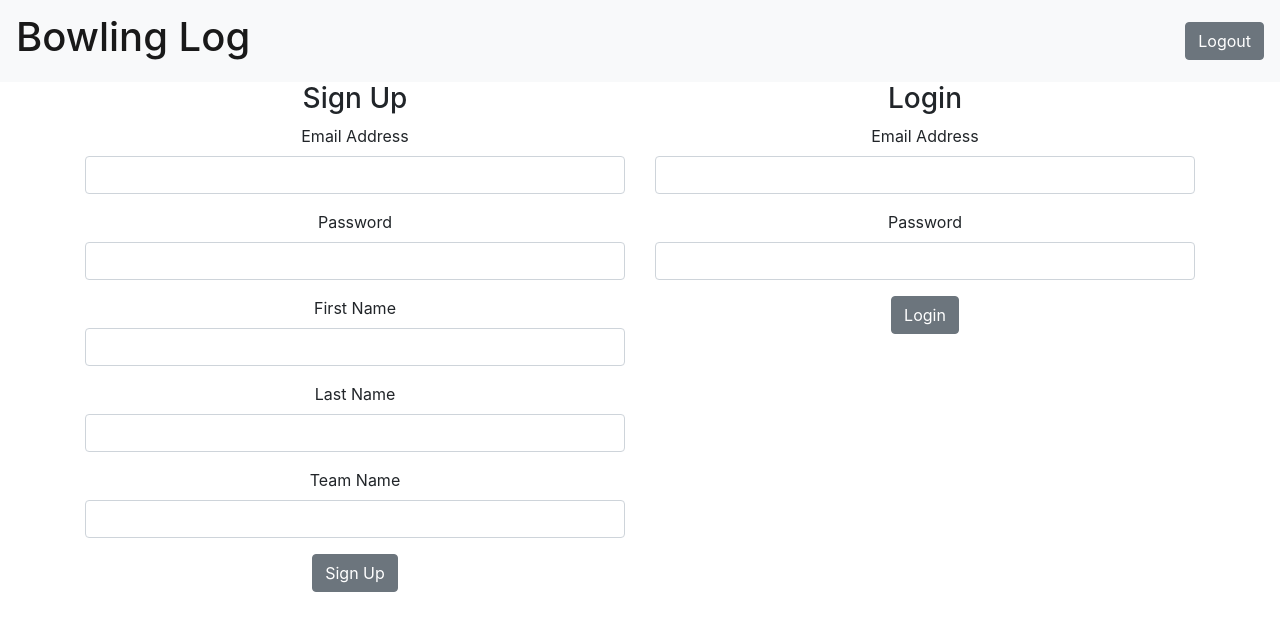
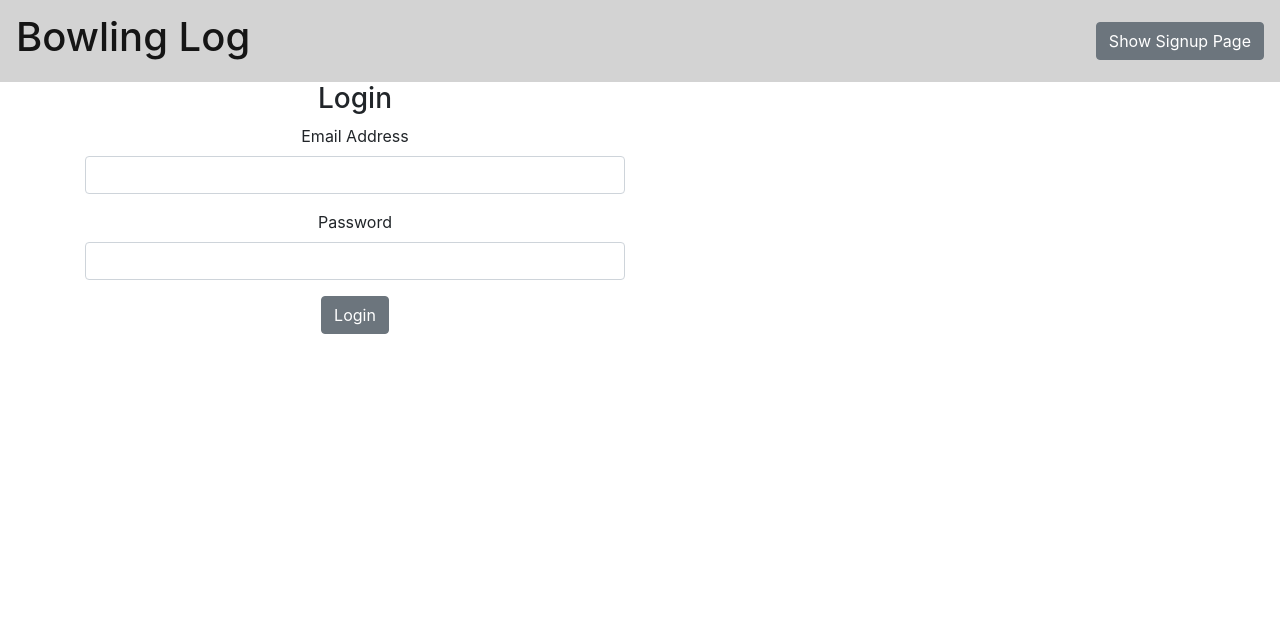
Before and after one commit to AlanJSchultz/PERN-Client, a React (Create React App) app: page / in a window 1280 px wide. Shown: the top 630 px of the page. Built offline with nearby package versions, Linux system fonts and the light colour scheme.

Commit message:
02112020 signup login navbar changes

```diff
--- a/src/App.js
+++ b/src/App.js
@@ -9,6 +9,11 @@ import BowlingLogIndex from './bowling/BowlingLogIndex';
 function App() {
 
   const [sessionToken, setSessionToken] = useState('');
+
+  const [showLogin, setShowLogin] = useState(true);
+
+
+
 
   useEffect(() => {
     if (localStorage.getItem('token')) {
@@ -31,13 +36,13 @@ function App() {
     return (
       localStorage.getItem('token') === sessionToken
       ? <BowlingLogIndex token={sessionToken} />
-      : <Auth updateToken={updateToken} />
+      : <Auth showLogin={showLogin} updateToken={updateToken} />
     );
   };
 
   return (
     <div className="App">
-      <SiteBar clickLogout={cleartoken} />
+      <SiteBar token={sessionToken} showLogin={showLogin} setShowLogin={setShowLogin} clickLogout={cleartoken} />
       {protectedViews()}
     </div>
 
--- a/src/auth/Auth.js
+++ b/src/auth/Auth.js
@@ -5,15 +5,13 @@ import { Container, Row, Col } from 'reactstrap';
 import Signup from './Signup';
 import Login from './Login';
 
-const Auth =  (props) => {
+const Auth = (props) => {
+
     return (
         <Container className="auth-container">
             <Row>
                 <Col md="6">
-                    <Signup updateToken={props.updateToken} />
-                </Col>
-                <Col md="6">
-                    <Login updateToken={props.updateToken} />
+                    {props.showLogin ? <Login updateToken={props.updateToken} /> : <Signup updateToken={props.updateToken} />}
                 </Col>
             </Row>
         </Container>
--- a/src/auth/Login.js
+++ b/src/auth/Login.js
@@ -29,11 +29,11 @@ const Login = (props) => {
             <Form onSubmit={handleSubmit}>
                 <FormGroup>
                     <Label htmlFor="email">Email Address</Label>
-                    <Input onChange={(e) => setEmail(e.target.value)} placeholder="" type="email"  name="email" value={email} />
+                    <Input onChange={(e) => setEmail(e.target.value)} required placeholder="" type="email"  name="email" value={email} title="email example: test@test.com" />
                 </FormGroup>
                 <FormGroup>
                     <Label htmlFor="password">Password</Label>
-                    <Input onChange={(e) => setPassword(e.target.value)} placeholder="" type="password"  name="password" value={password} />
+                    <Input onChange={(e) => setPassword(e.target.value)} required placeholder="" type="password"  name="password" value={password}  title="password" />
                 </FormGroup>
                 <Button type="submit">Login</Button>
             </Form>
--- a/src/auth/Signup.js
+++ b/src/auth/Signup.js
@@ -40,23 +40,23 @@ const Signup = (props) => {
             <Form onSubmit={handleSubmit}>
                 <FormGroup>
                     <Label htmlFor="email">Email Address</Label>
-                    <Input onChange={(e) => setEmail(e.target.value)} placeholder="" type="email"  name="email" value={email} />
+                    <Input onChange={(e) => setEmail(e.target.value)} required placeholder="" type="email"  name="email" value={email} title="email example: example: test@test.com" />
                 </FormGroup>
                 <FormGroup>
                     <Label htmlFor="password">Password</Label>
-                    <Input onChange={(e) => setPassword(e.target.value)} placeholder="" type="password"  name="password" value={password} minLength="5" title="Use at least 5 characters" />
+                    <Input onChange={(e) => setPassword(e.target.value)} required placeholder="" type="password"  name="password" value={password} minLength="5" title="Password: Use at least 5 characters" />
                 </FormGroup>
                 <FormGroup>
                     <Label htmlFor="firstname">First Name</Label>
-                    <Input onChange={(e) => setFirstname(e.target.value)} placeholder="" type="text" name="firstname" value={firstname} />
+                    <Input onChange={(e) => setFirstname(e.target.value)} required placeholder="" type="text" name="firstname" value={firstname} title="First Name" />
                 </FormGroup>
                 <FormGroup>
                     <Label htmlFor="lastname">Last Name</Label>
-                    <Input onChange={(e) => setLastname(e.target.value)} placeholder="" type="text" name="lastname" value={lastname} />
+                    <Input onChange={(e) => setLastname(e.target.value)} required placeholder="" type="text" name="lastname" value={lastname} title="Last Name" />
                 </FormGroup>
                 <FormGroup>
                     <Label htmlFor="teamname">Team Name</Label>
-                    <Input onChange={(e) => setTeamname(e.target.value)} placeholder="" type="text" name="teamname" value={teamname} />
+                    <Input onChange={(e) => setTeamname(e.target.value)} required placeholder="" type="text" name="teamname" value={teamname} title="Team Name or None" />
                 </FormGroup>
                 <Button type="submit">Sign Up</Button>
             </Form>
--- a/src/home/navbar.js
+++ b/src/home/navbar.js
@@ -12,14 +12,28 @@ const Sitebar = (props) => {
         setIsOpen(newIsOpen);
     };
 
+    const [buttonName, setButtonName] = useState("Show Signup Page");
+
+    function toggleView() {
+        if (props.showLogin === true) {
+            props.setShowLogin(false);
+            setButtonName("Show Login Page");
+        } else {
+            props.setShowLogin(true);
+            setButtonName("Show Signup Page");
+        }
+    }
+
     return (
-        <Navbar color="light" light expand="md">
+        <Navbar style={{backgroundColor:'lightgray'}}  light expand="md">
             <NavbarBrand href="/"><h1>Bowling Log</h1></NavbarBrand>
             <NavbarToggler onClick={toggle} />
             <Collapse isOpen={isOpen} navbar>
                 <Nav className="ml-auto" navbar>
                     <NavItem>
-                        <Button onClick={props.clickLogout}>Logout</Button>
+                        {props.token
+                        ? <Button onClick={props.clickLogout}>Logout</Button>
+                        : <Button onClick={toggleView}>{buttonName}</Button>}
                     </NavItem>
                 </Nav>
             </Collapse>
```
